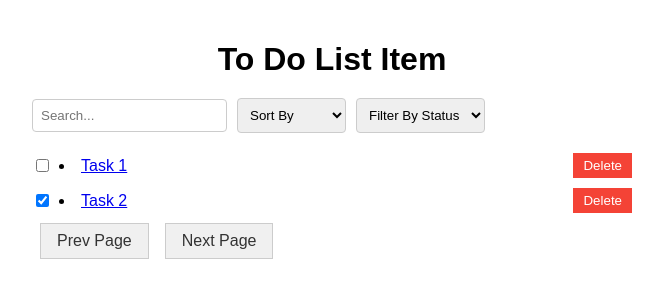
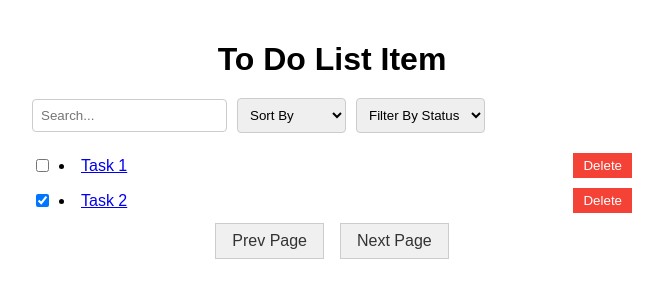
Before and after one commit to anandchavan24/react-learning-app-typescript, a React (Create React App) app: page / in a window 1280 px wide. Shown: the top 300 px of the page, without its empty margins (308-971 px from the left). Built offline with nearby package versions, Linux system fonts and the light colour scheme; data requests are answered from the project's data file.

Commit message:
React | Assignment 6 | Changes after review

```diff
--- a/src/App.css
+++ b/src/App.css
@@ -86,12 +86,6 @@ h1 {
 }
 
 
-
-<<<<<<< HEAD
-<<<<<<< Updated upstream
-=======
-=======
->>>>>>> origin/main
 /* styles.css */
 
 .todo-list-container {
@@ -125,7 +119,6 @@ h1 {
   text-decoration: line-through;
 }
 
-<<<<<<< HEAD
 /* Pagination style */
 
 
--- /dev/null
+++ b/src/Components/Common/ErrorContainer.tsx
@@ -0,0 +1,10 @@
+
+interface Error{
+    ErrorMessage:string
+}
+
+const ErrorContainer = ({ErrorMessage}:Error) => {
+    return <div>{ErrorMessage}</div>;
+};
+
+export default ErrorContainer;
--- /dev/null
+++ b/src/Components/Feature/ToDoListContainer.tsx
@@ -0,0 +1,68 @@
+import React, { ChangeEvent } from 'react';
+import { IToDoResp } from '../../Shared/types';
+import ErrorContainer from '../Common/ErrorContainer';
+import FilterBar from './FIlterBar';
+import Todo from './ToDo';
+
+interface TodoListComponentProps {
+  isLoading: boolean;
+  isError: boolean;
+  error: string|any;
+  filteredTodos: IToDoResp[] | null;
+  handleSearch: (e: ChangeEvent<HTMLInputElement>) => void;
+  handleSort: (e: ChangeEvent<HTMLSelectElement>) => void;
+  handleStatus: (e: ChangeEvent<HTMLSelectElement>) => void;
+  markCompleted: (id: number) => void;
+  deleteTodo: (id: number) => void;
+  pageNumber: number;
+  setPageNumber: React.Dispatch<React.SetStateAction<number>>;
+}
+
+const TodoListContainer = ({
+  isLoading,
+  isError,
+  error,
+  filteredTodos,
+  handleSearch,
+  handleSort,
+  handleStatus,
+  markCompleted,
+  deleteTodo,
+  pageNumber,
+  setPageNumber,
+}:TodoListComponentProps) => {
+  if (isLoading) return <div>Loading...</div>;
+  if (isError) return <ErrorContainer ErrorMessage={error} />;
+
+  return (
+    <div className="todo-list">
+      <h1>To Do List Item</h1>
+      <FilterBar handleSearch={handleSearch} handleSort={handleSort} handleStatus={handleStatus} />
+      {isLoading && <p>Loading...</p>}
+      {isError && <div className="error-banner">{error}</div>}
+      {filteredTodos != null &&
+        filteredTodos.length > 0 &&
+        filteredTodos.map((todo: IToDoResp) => (
+          <Todo key={todo.id} todo={todo} markCompleted={markCompleted} deleteTodo={deleteTodo} />
+        ))}
+      <div className="pagination-container">
+        <button
+          className="pagination-button"
+          onClick={() => setPageNumber((page: number) => page - 1)}
+          disabled={pageNumber === 1}
+        >
+          Prev Page
+        </button>
+        <button
+          className="pagination-button"
+          onClick={() => setPageNumber((page: number) => page + 1)}
+          disabled={pageNumber === 4}
+        >
+          Next Page
+        </button>
+      </div>
+    </div>
+  );
+};
+
+export default TodoListContainer;
--- a/src/Components/Feature/ToDoListRq.tsx
+++ b/src/Components/Feature/ToDoListRq.tsx
@@ -1,8 +1,9 @@
 import { useQuery } from 'react-query';
 import { ChangeEvent, useState } from 'react';
 import { IToDoResp } from '../../Shared/types'
-import Todo from './ToDo'
-import FilterBar from './FIlterBar';
+import { API_URL } from '../../Shared/constants';
+import { SortUtils } from '../Utils/SortUtils';
+import TodoListContainer from './ToDoListContainer';
 
 const fetchTodos = async ({ pageNumber = 1}) => {
     const queryParams = new URLSearchParams({
@@ -12,7 +13,7 @@ const fetchTodos = async ({ pageNumber = 1}) => {
         _sort: '',
     });
 
-    const response = await fetch(`http://localhost:5000/todos?${queryParams}`);
+    const response = await fetch(`${API_URL}${queryParams}`);
     if (!response.ok) {
         throw new Error('Network response was not ok');
     }
@@ -90,10 +91,11 @@ const TodosListRqComponent = () => {
             );
           }
 
+
           if (sort === 'asc') {
-              filtered.sort((a, b) => a.id - b.id);
-          } else if (sort === 'desc') {
-              filtered.sort((a, b) => b.id - a.id);
+            filtered = SortUtils(filtered, 'asc');
+          } else {
+            filtered = SortUtils(filtered, 'desc');
           }
 
           if (status) {
@@ -103,34 +105,21 @@ const TodosListRqComponent = () => {
           setFilteredTodos(filtered);
       };
 
-      if (isLoading) return <div>Loading...</div>;
-      if (isError) return <div>Error fetching data</div>;
-
       return (
-        <div className='todo-list'>
-          <h1>To Do List Item</h1>
-          <FilterBar handleSearch={handleSearch} handleSort={handleSort} handleStatus={handleStatus}/>
-          {isLoading && <p>Loading...</p>}
-          {isError && <div className="error-banner">{error}</div>}
-          {filteredTodos!=null && filteredTodos.length>0 && filteredTodos.map((todo: IToDoResp) => (
-            <Todo key={todo.id} todo={todo} markCompleted={markCompleted} deleteTodo={deleteTodo} />
-          ))}
-         <div className="pagination-container">
-            <button
-                className="pagination-button"
-                onClick={()=>setPageNumber((page:number)=>page-1)}
-                disabled={pageNumber === 1}
-            >
-                Prev Page
-            </button>
-            <button
-                className="pagination-button"
-                onClick={()=>setPageNumber((page:number)=>page+1)}
-                disabled={pageNumber === 4}
-            >
-                Next Page
-            </button>
-        </div>
+        <div className="app-container">
+          <TodoListContainer
+            isLoading={isLoading}
+            isError={isError}
+            error={error}
+            filteredTodos={filteredTodos}
+            handleSearch={handleSearch}
+            handleSort={handleSort}
+            handleStatus={handleStatus}
+            markCompleted={markCompleted}
+            deleteTodo={deleteTodo}
+            pageNumber={pageNumber}
+            setPageNumber={setPageNumber}
+          />
         </div>
       );
 };
--- /dev/null
+++ b/src/Components/Utils/SortUtils.ts
@@ -0,0 +1,14 @@
+import { IToDoResp } from "../../Shared/types";
+
+
+export const SortUtils = (todos: IToDoResp[], sortOrder: 'asc' | 'desc'): IToDoResp[] => {
+    const sortedTodos = [...todos]; // Create a copy of the array to avoid mutating the original
+    sortedTodos.sort((a, b) => {
+      if (sortOrder === 'asc') {
+        return a.title.localeCompare(b.title);
+      } else {
+        return b.title.localeCompare(a.title);
+      }
+    });
+    return sortedTodos;
+};
--- /dev/null
+++ b/src/Shared/constants.ts
@@ -0,0 +1 @@
+export const API_URL = 'http://localhost:5000/todos?';
```
